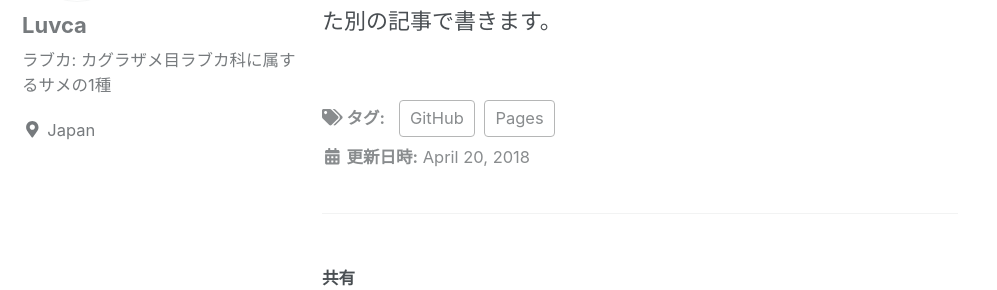
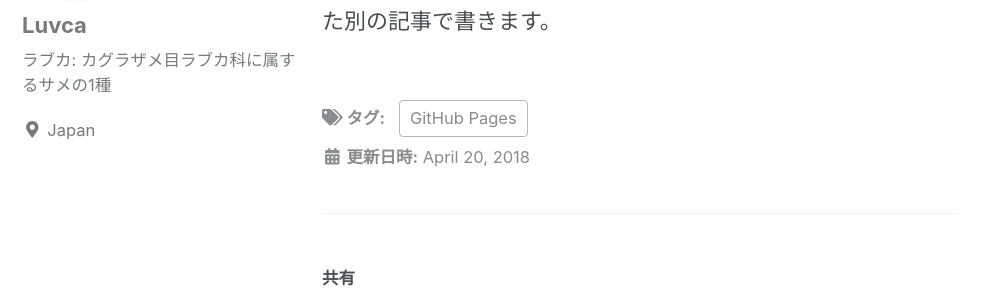
Before and after one commit to Luvca/Luvca.github.io, a Jekyll site: the page built from _posts/2018-04-20-how-to-create-this-blog.md, in a window 1280 px wide and 900 px high, scrolled down 2038 px. Shown: the part 152-442 px from the top of the window, without its empty margins (0-997 px from the left). Built offline with Jekyll 4.4.1, drawn with Linux system fonts in a browser that asks for light colours; nearby versions of some CDN libraries.

Commit message:
Fix tags

```diff
--- a/_posts/2018-04-20-how-to-create-this-blog.md
+++ b/_posts/2018-04-20-how-to-create-this-blog.md
@@ -1,6 +1,6 @@
 ---
 title: GitHub Pages でのブログ環境作成手順
-tags: "GitHub Pages"
+tags: [GitHub Pages]
 date: 2018-04-20 20:20:24
 published: true
 ---
```
Also changed, not shown: _posts/2018-04-17-Test.md (+1 -1 lines).
